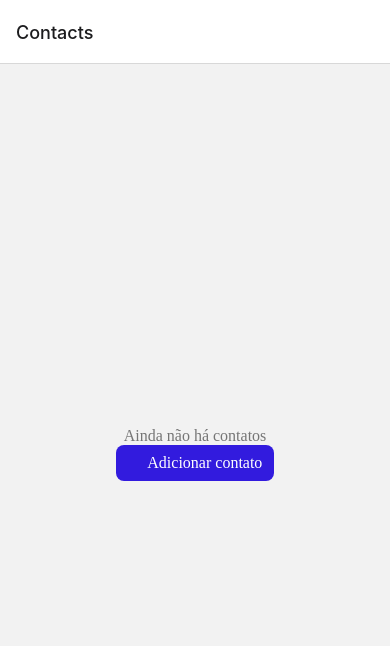
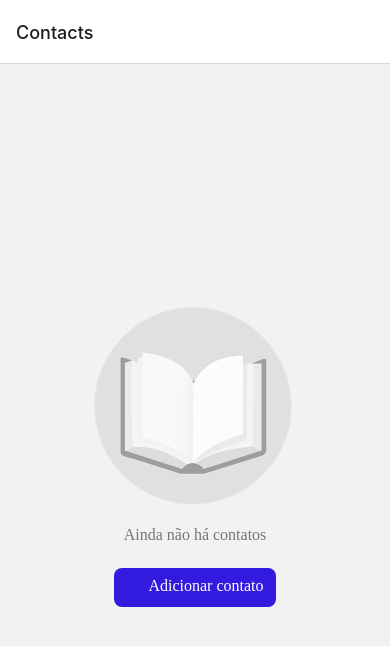
Before and after one commit to BugVogel/huggycontacts, a React Native app: screen /Contacts in a window 390 px wide. Shown: the top 646 px of the page. Built offline with nearby package versions, Linux system fonts and the light colour scheme.

Commit message:
Put Image and adjusts viw

```diff
--- a/src/components/emptylist/EmptyList.js
+++ b/src/components/emptylist/EmptyList.js
@@ -1,13 +1,20 @@
 import React from 'react';
-import {View, Text} from 'react-native';
-import {EmptyListContainer} from './styles';
+import {View, Text, Image} from 'react-native';
+import {EmptyListContainer, ImageView, TextView} from './styles';
 import {BaseText} from '../../styles/baseUI';
 import BaseButton from '../../styles/components/basebutton/BaseButton';
 
 const EmptyList = props => {
   return (
     <EmptyListContainer>
-      <BaseText color="#757575">Ainda não há contatos</BaseText>
+      <ImageView>
+        <Image
+          source={require('../../../assets/images/EmptyContactsImage.png')}
+        />
+      </ImageView>
+      <TextView>
+        <BaseText color="#757575">Ainda não há contatos</BaseText>
+      </TextView>
       <BaseButton leftIcon={''} iconColor={'#FFF'}>
         <BaseText color="#FFF">Adicionar contato</BaseText>
       </BaseButton>
--- a/src/components/emptylist/styles.js
+++ b/src/components/emptylist/styles.js
@@ -5,3 +5,11 @@ export const EmptyListContainer = styled.View`
   align-items: center;
   flex: 1;
 `;
+
+export const TextView = styled.View`
+  margin-bottom: 24px;
+`;
+
+export const ImageView = styled.View`
+  margin-bottom: 16px;
+`;
--- a/src/styles/components/basebutton/BaseButton.js
+++ b/src/styles/components/basebutton/BaseButton.js
@@ -13,7 +13,7 @@ const BaseButton = props => {
       {props?.leftIcon && (
         <IconView>
           <Icon
-            size={15}
+            size={18}
             name={props.leftIcon}
             color={
               props?.iconColor
```
Also changed, not shown: assets/images/EmptyContactsImage.png (added).
